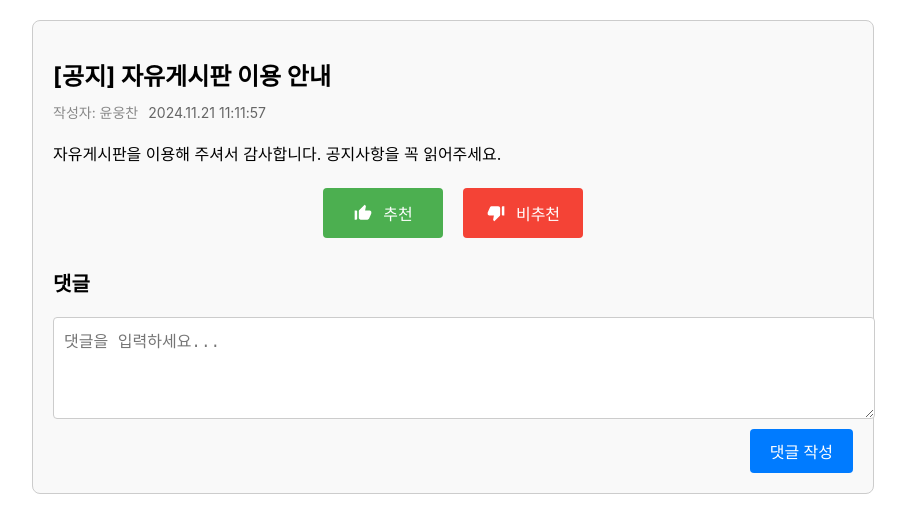
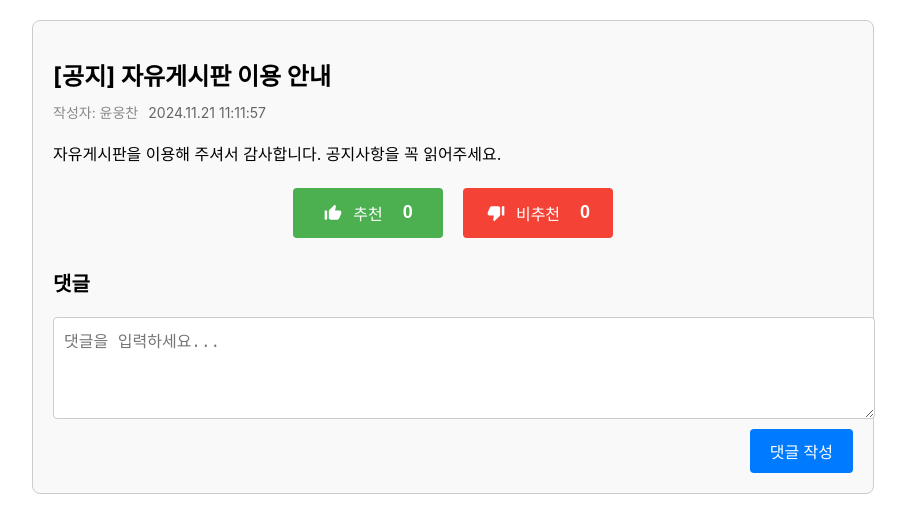
Before and after one commit to TalkingPotato90/pettopia, a React (Create React App) app in the folder frontend/: page /community/postdetail in a window 1280 px wide. Shown: the top 532 px of the page, without its empty margins (187-1093 px from the left). Built offline with nearby package versions, Linux system fonts and the light colour scheme.

Commit message:
feat: 추천기능 카운트 기능 추가

```diff
--- a/frontend/src/components/ReactionButtons.jsx
+++ b/frontend/src/components/ReactionButtons.jsx
@@ -1,16 +1,30 @@
+import { useState } from 'react';
 import ThumbUpAltIcon from '@mui/icons-material/ThumbUpAlt';
 import ThumbDownAltIcon from '@mui/icons-material/ThumbDownAlt';
 
 const ReactionButtons = () => {
+  const [likes, setLikes] = useState(0);
+  const [dislikes, setDislikes] = useState(0);
+
+  const handleLike = () => {
+    setLikes(likes + 1);
+  };
+
+  const handleDislike = () => {
+    setDislikes(dislikes + 1);
+  };
+
   return (
     <div style={styles.buttonContainer}>
-      <button style={styles.likeButton}>
+      <button style={styles.likeButton} onClick={handleLike}>
         <ThumbUpAltIcon style={styles.icon} />
         추천
+        <span style={styles.counter}>{likes}</span>
       </button>
-      <button style={styles.dislikeButton}>
+      <button style={styles.dislikeButton} onClick={handleDislike}>
         <ThumbDownAltIcon style={styles.icon} />
         비추천
+        <span style={styles.counter}>{dislikes}</span>
       </button>
     </div>
   );
@@ -28,7 +42,7 @@ const styles = {
     alignItems: 'center',
     justifyContent: 'center',
     gap: '10px',
-    width: '120px',
+    width: '150px',
     height: '50px',
     fontSize: '16px',
     backgroundColor: '#4CAF50',
@@ -42,7 +56,7 @@ const styles = {
     alignItems: 'center',
     justifyContent: 'center',
     gap: '10px',
-    width: '120px',
+    width: '150px',
     height: '50px',
     fontSize: '16px',
     backgroundColor: '#f44336',
@@ -54,6 +68,12 @@ const styles = {
   icon: {
     fontSize: '20px',
   },
+  counter: {
+    marginLeft: '10px',
+    fontSize: '18px',
+    fontWeight: 'bold',
+    color: '#fff',
+  },
 };
 
 export default ReactionButtons;
```
